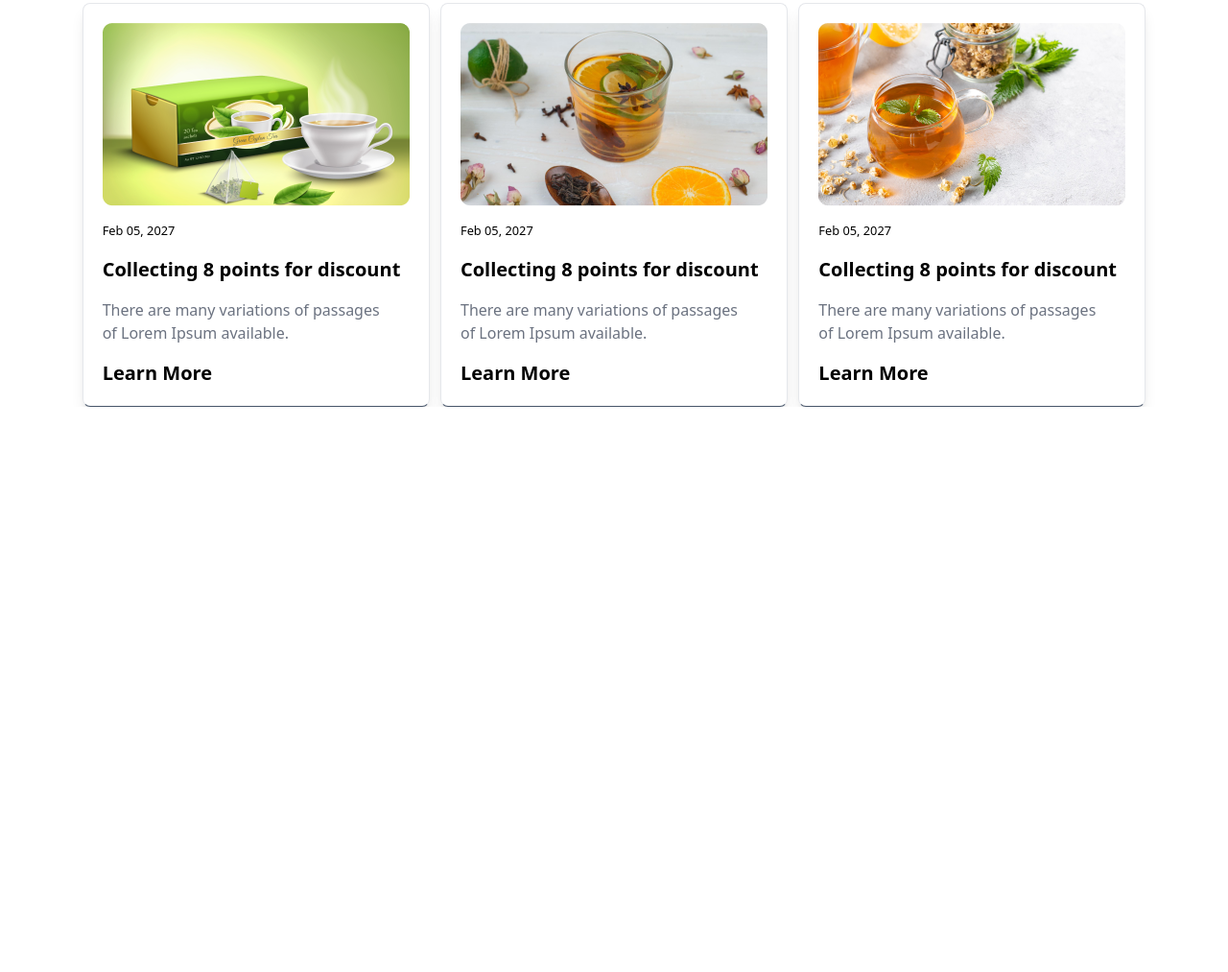
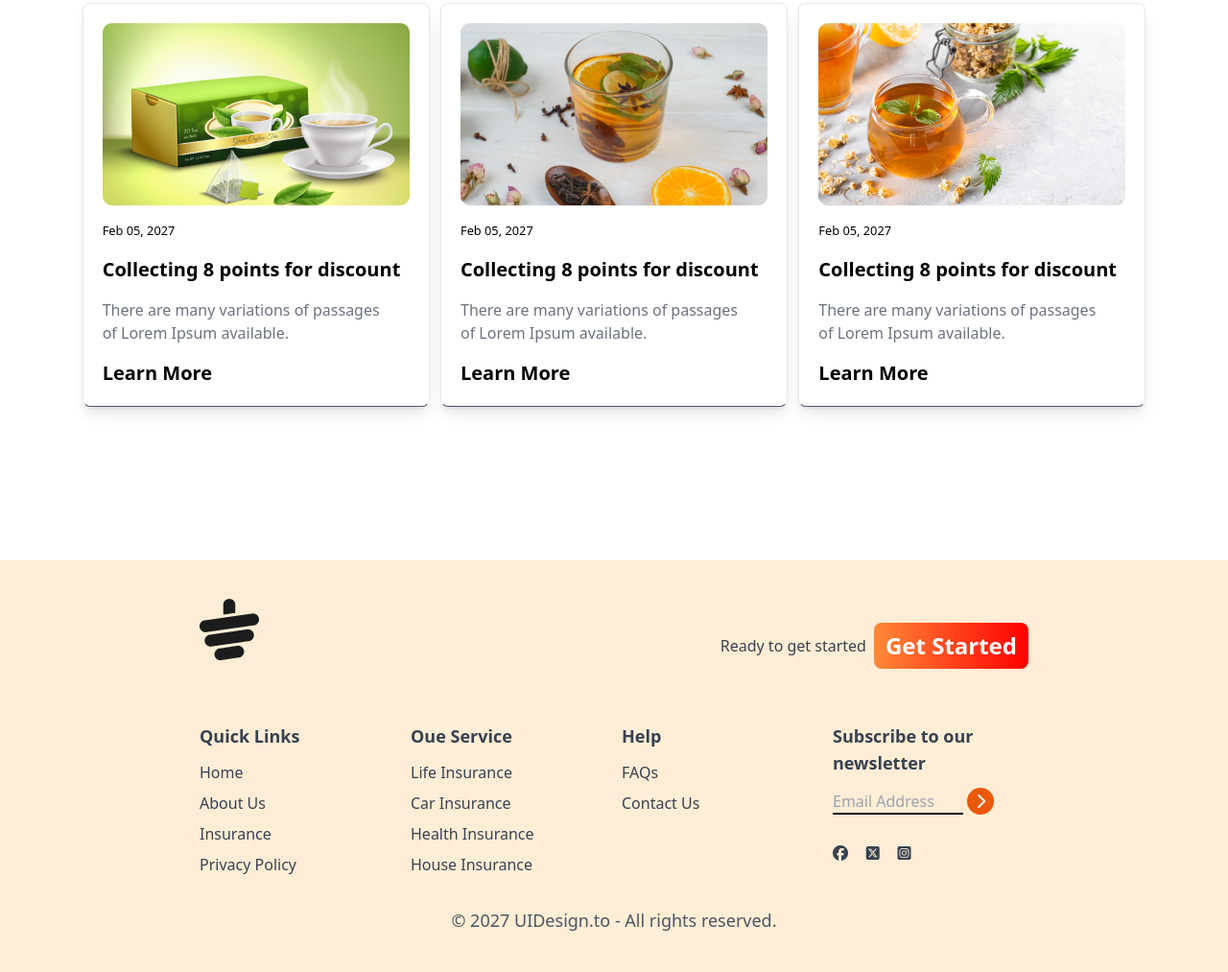
Before and after one commit to AnsarulIslam10/Tea-House, a plain HTML site: page index.html in a window 1280 px wide. Shown: the part 2725-3738 px from the top of the page at 96% size. Before the commit the page ends 3149 px from the top, so only its background shows below. Drawn offline with nearby package versions, Linux system fonts and the light colour scheme.

Commit message:
footer section complete

```diff
--- a/index.html
+++ b/index.html
@@ -210,16 +210,17 @@
         </section>
 
         <!-- News & Events section -->
-        <section class="mb-25 mt-20">
+        <section class="mb-40 mt-20">
             <div class="text-center">
                 <h1 class="text-5xl font-bold mb-3">News & Events</h1>
-                <p class="text-gray-500 w-5/6 mx-auto mb-25">There are many variations of passages of Lorem Ipsum available, but the
+                <p class="text-gray-500 w-5/6 mx-auto mb-25">There are many variations of passages of Lorem Ipsum
+                    available, but the
                     majority have suffered alteration in some form, by injected humour, or randomised words which don't
                     look even slightly believable. </p>
             </div>
 
             <!-- Events cards -->
-             <div class="grid grid-cols-1 lg:grid-cols-3">
+            <div class="grid grid-cols-1 lg:grid-cols-3">
                 <div class="shadow-lg border border-b-slate-600 rounded-lg mx-auto p-5 space-y-4 mt-10 gap-4">
                     <img class="mb-3" src="images/news-1.png" alt="">
                     <small>Feb 05, 2027</small>
@@ -241,9 +242,82 @@
                     <p class="text-gray-500">There are many variations of passages <br>of Lorem Ipsum available.</p>
                     <h2 class="font-bold text-xl">Learn More</h2>
                 </div>
-             </div>
+            </div>
         </section>
+
     </main>
+    <!-- Footer section -->
+    <footer class="bg-orange-100 text-gray-700 py-10 px-4 md:px-16">
+        <div class="w-9/12 mx-auto">
+            <!-- logo -->
+            <div class="mb-8 flex justify-between">
+                <img class="mb-8" src="images/cup.png" alt="">
+                <div class="flex items-center gap-2">
+                    <h4>Ready to get started</h4>
+                    <button
+                        class="px-3 py-2 rounded-lg bg-gradient-to-r from-[#FF8938] to-[#FF0000] text-2xl font-semibold text-white">Get
+                        Started</button>
+                </div>
+            </div>
+
+            <!-- links -->
+            <div class="grid grid-cols-1 md:grid-cols-2 lg:grid-cols-4 gap-4">
+
+                <!-- first column -->
+                <div>
+                    <h3 class="font-bold text-lg mb-3">Quick Links</h3>
+                    <ul class="space-y-2">
+                        <li><a class="hover:text-orange-600" href="#">Home</a></li>
+                        <li><a class="hover:text-orange-600" href="#">About Us</a></li>
+                        <li><a class="hover:text-orange-600" href="#">Insurance</a></li>
+                        <li><a class="hover:text-orange-600" href="#">Privacy Policy</a></li>
+                    </ul>
+                </div>
+
+                <!-- second column -->
+                <div>
+                    <h3 class="font-bold text-lg mb-3">Oue Service</h3>
+                    <ul class="space-y-2">
+                        <li><a class="hover:text-orange-600" href="#">Life Insurance</a></li>
+                        <li><a class="hover:text-orange-600" href="#">Car Insurance</a></li>
+                        <li><a class="hover:text-orange-600" href="#">Health Insurance</a></li>
+                        <li><a class="hover:text-orange-600" href="#">House Insurance</a></li>
+                    </ul>
+                </div>
+
+                <!-- Third column -->
+                <div>
+                    <h3 class="font-bold text-lg mb-3">Help</h3>
+                    <ul class="space-y-2">
+                        <li><a class="hover:text-orange-600" href="#">FAQs</a></li>
+                        <li><a class="hover:text-orange-600" href="#">Contact Us</a></li>
+                    </ul>
+                </div>
+
+                <!-- Forth column -->
+                <div>
+                    <h3 class="font-bold text-lg mb-3">Subscribe to our newsletter</h3>
+                    <div class="flex flex-col space-y-2">
+                        <div>
+                            <input type="text" placeholder="Email Address"
+                                class="bg-transparent border-b-2 border-black w-4/6">
+                            <i
+                                class="fa-solid fa-chevron-right w-7 h-7 bg-orange-600 inline-flex rounded-full text-white justify-center items-center"></i>
+
+                            <div class="flex justify-between w-2/5 mb-2 mt-8 gap-4">
+                                <i class="fa-brands fa-facebook"></i>
+                                <i class="fa-brands fa-square-x-twitter"></i>
+                                <i class="fa-brands fa-square-instagram"></i>
+                            </div>
+                        </div>
+                    </div>
+                </div>
+            </div>
+            <div class="text-center pt-4 mt-4">
+                <p class="text-lg text-gray-600">© 2027 UIDesign.to - All rights reserved.</p>
+            </div>
+        </div>
+    </footer>
 </body>
 
 </html>
```
